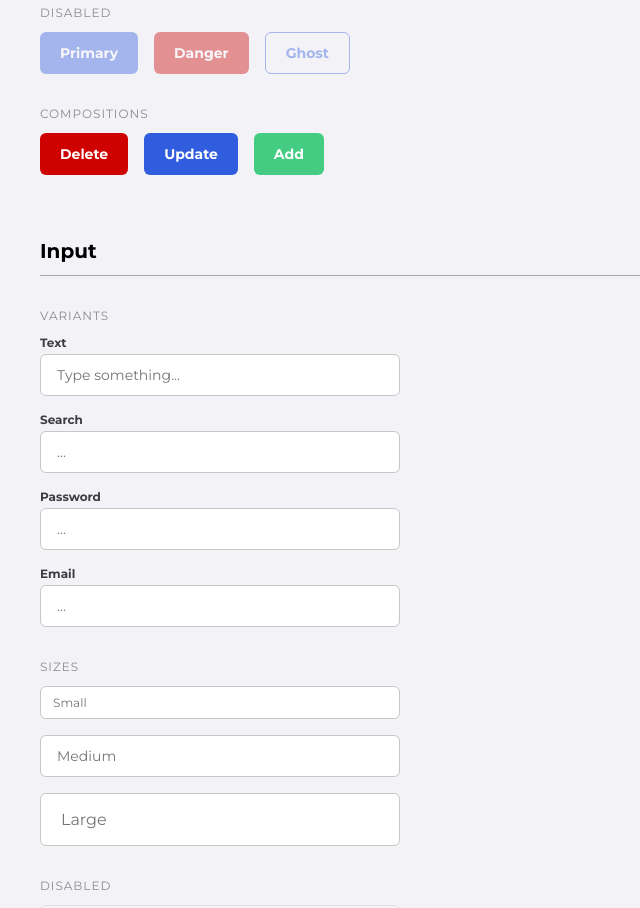
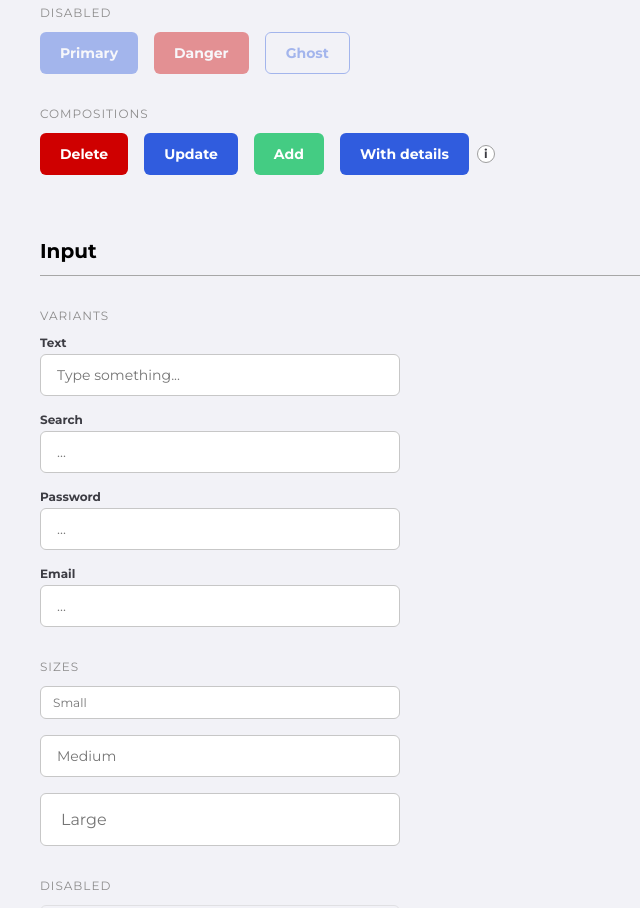
Before and after one commit to LuizzFelipe0/belagio-styles-lib, a React (Vite) app: page / in a window 1280 px wide. Shown: the part 1340-2248 px from the top of the page, without its empty margins (0-640 px from the left). Built offline with nearby package versions, Linux system fonts and the light colour scheme.

Commit message:
Add reusable info button component

```diff
--- /dev/null
+++ b/src/components/InfoButton/index.tsx
@@ -0,0 +1,119 @@
+import React, { useId, useRef, useState } from 'react'
+import { tokens } from '../../tokens'
+
+export interface InfoButtonProps {
+  /** Text or content shown above the info button. */
+  description: React.ReactNode
+  /** Accessible name for the icon button. */
+  label?: string
+  /** Color used for the icon and circular border while hovered or focused. */
+  hoverColor?: string
+  className?: string
+  style?: React.CSSProperties
+}
+
+export const InfoButton = ({
+  description,
+  label = 'Mais informações',
+  hoverColor = tokens.colors.blue,
+  className,
+  style,
+}: InfoButtonProps) => {
+  const tooltipId = useId()
+  const buttonRef = useRef<HTMLButtonElement>(null)
+  const [hovered, setHovered] = useState(false)
+  const [focused, setFocused] = useState(false)
+  const [pinned, setPinned] = useState(false)
+
+  const isOpen = hovered || focused || pinned
+
+  return (
+    <span
+      style={{
+        position: 'relative',
+        display: 'inline-flex',
+        verticalAlign: 'middle',
+        lineHeight: 1,
+      }}
+    >
+      <button
+        ref={buttonRef}
+        type="button"
+        className={className}
+        aria-label={label}
+        aria-describedby={tooltipId}
+        aria-expanded={isOpen}
+        aria-controls={tooltipId}
+        onMouseEnter={() => setHovered(true)}
+        onMouseLeave={() => setHovered(false)}
+        onFocus={() => setFocused(true)}
+        onBlur={() => setFocused(false)}
+        onClick={() => setPinned((open) => !open)}
+        onKeyDown={(event) => {
+          if (event.key === 'Escape') {
+            setPinned(false)
+            buttonRef.current?.blur()
+          }
+        }}
+        style={{
+          display: 'inline-flex',
+          alignItems: 'center',
+          justifyContent: 'center',
+          width: '18px',
+          height: '18px',
+          minWidth: '18px',
+          padding: 0,
+          border: `1px solid ${tokens.colors.textTertiary}`,
+          borderRadius: '50%',
+          backgroundColor: tokens.colors.background,
+          color: tokens.colors.textSecondary,
+          fontFamily: tokens.typography.fontFamily,
+          fontSize: '12px',
+          fontWeight: tokens.typography.weightBold,
+          fontStyle: 'normal',
+          lineHeight: 1,
+          cursor: 'help',
+          transition: 'color 0.15s ease, border-color 0.15s ease, box-shadow 0.15s ease',
+          ...(isOpen
+            ? { color: hoverColor, borderColor: hoverColor }
+            : {}),
+          ...style,
+        }}
+      >
+        i
+      </button>
+
+      <span
+        id={tooltipId}
+        role="tooltip"
+        style={{
+          position: 'absolute',
+          zIndex: 10,
+          left: '50%',
+          bottom: 'calc(100% + 8px)',
+          transform: `translate(-50%, ${isOpen ? '0' : '4px'})`,
+          width: 'max-content',
+          maxWidth: '280px',
+          padding: '8px 10px',
+          border: `1px solid ${tokens.colors.separator}`,
+          borderRadius: tokens.spacing.radiusSm,
+          backgroundColor: tokens.colors.surface,
+          color: tokens.colors.textSecondary,
+          boxShadow: '0 4px 14px rgba(20, 33, 59, 0.12)',
+          fontFamily: tokens.typography.fontFamily,
+          fontSize: tokens.typography.sizeSm,
+          fontWeight: tokens.typography.weightRegular,
+          lineHeight: 1.45,
+          whiteSpace: 'normal',
+          textAlign: 'left',
+          opacity: isOpen ? 1 : 0,
+          visibility: isOpen ? 'visible' : 'hidden',
+          pointerEvents: 'none',
+          transition: 'opacity 0.15s ease, transform 0.15s ease, visibility 0.15s ease',
+        }}
+      >
+        {description}
+      </span>
+    </span>
+  )
+}
--- a/src/index.ts
+++ b/src/index.ts
@@ -1,6 +1,9 @@
 // Components
 export type { ButtonProps } from './components/Button'
 export { AddButton, Button, DeleteButton, UpdateButton } from './components/Button'
+
+export type { InfoButtonProps } from './components/InfoButton'
+export { InfoButton } from './components/InfoButton'
 
 export type { CardProps } from './components/Card'
 export { Card } from './components/Card'
--- a/src/preview/app/App.tsx
+++ b/src/preview/app/App.tsx
@@ -3,6 +3,7 @@ import { injectGlobalStyles } from '../../styles/global'
 import { layout } from './AppStyles'
 
 import { Button, DeleteButton, UpdateButton, AddButton } from '../../components/Button'
+import { InfoButton } from '../../components/InfoButton'
 import { Input, SearchInput, PasswordInput, EmailInput } from '../../components/Input'
 import { Card } from '../../components/Card'
 import { DropdownCheckbox } from '../../components/DropdownCheckbox'
@@ -170,6 +171,10 @@ export default function App() {
               <DeleteButton>Delete</DeleteButton>
               <UpdateButton>Update</UpdateButton>
               <AddButton>Add</AddButton>
+              <span style={{ display: 'inline-flex', alignItems: 'center', gap: '0.8rem' }}>
+                <Button>With details</Button>
+                <InfoButton description="Explique aqui o que este botão faz." />
+              </span>
             </div>
           </Group>
         </Section>
```
Also changed, not shown: 1 other file (tests, documents, lock files or other folders).
